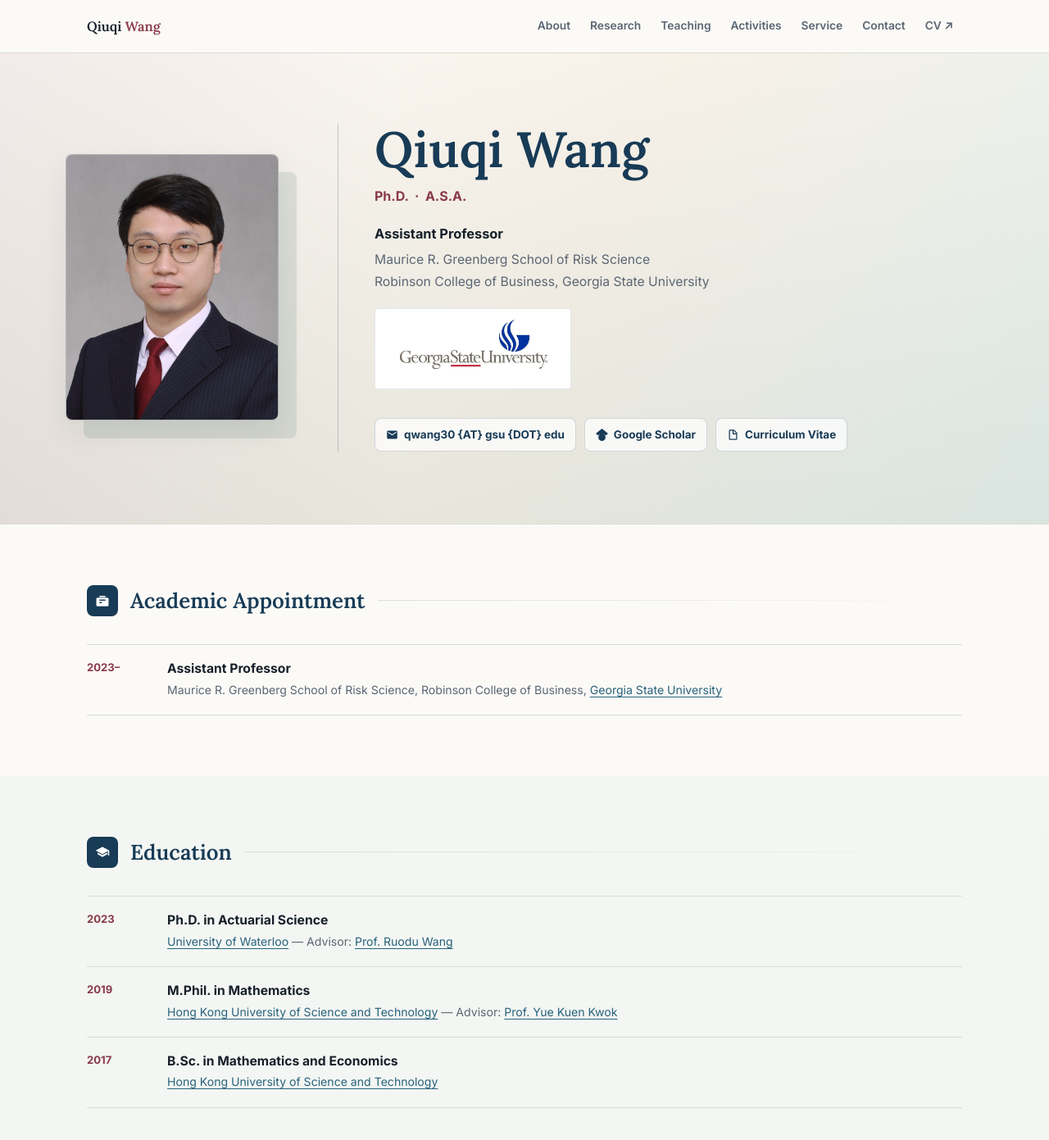
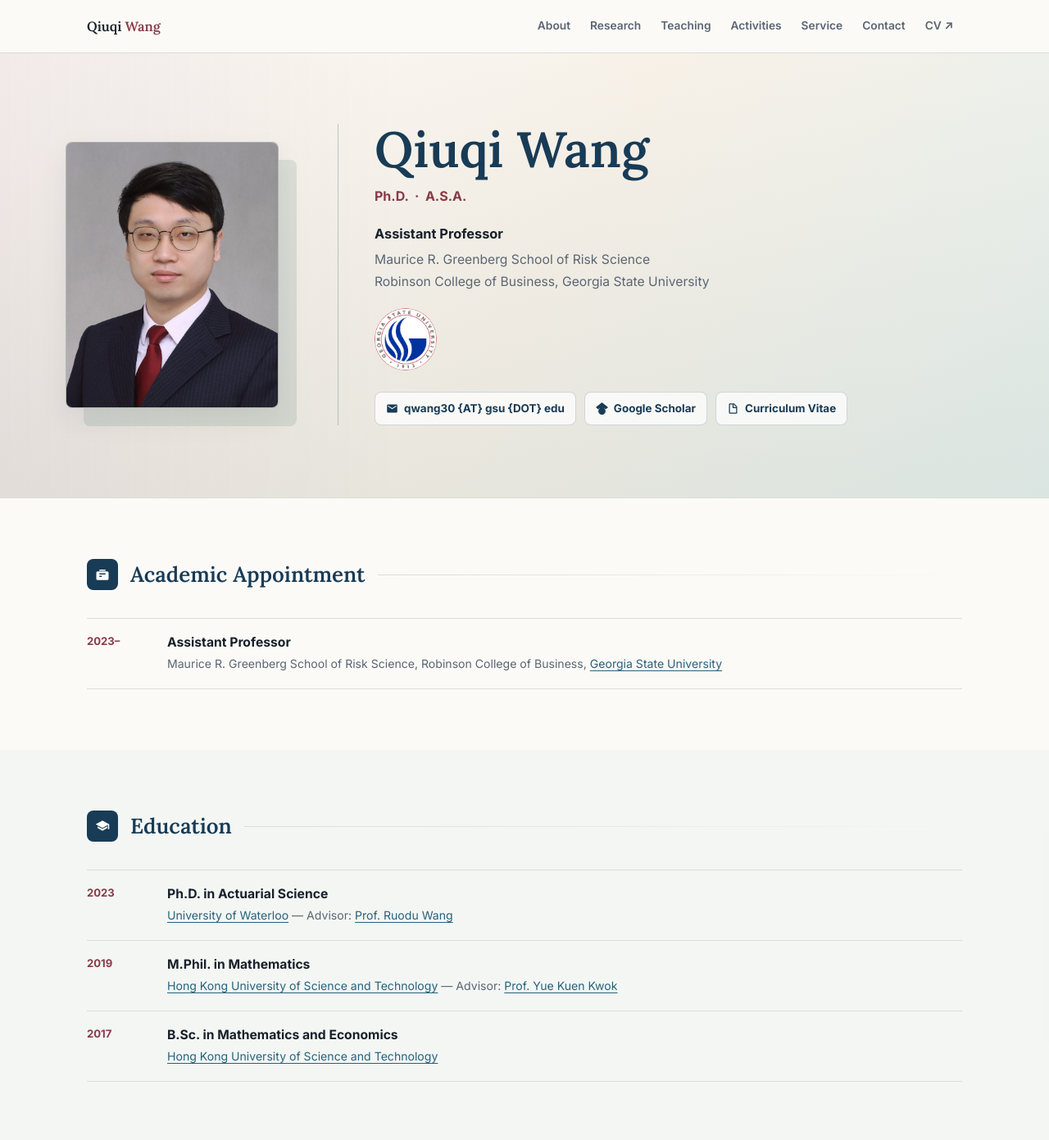
Before and after one commit to qwangan/qwangan.github.io, a Jekyll site: the page built from index.html, in a window 1280 px wide and 1400 px high. Shown: the top 1391 px of the window at 82% size. Built offline with Jekyll 4.4.1, drawn with Linux system fonts in a browser that asks for light colours.

Commit message:
Use circular Georgia State logo

```diff
--- a/assets/css/site.css
+++ b/assets/css/site.css
@@ -204,19 +204,12 @@
     }
 
     .hero-gsu-logo {
-      display: inline-block;
-      margin-bottom: 26px;
-      max-width: 240px;
-    }
-
-    .hero-gsu-logo img {
-      background: #fff;
-      border: 1px solid rgba(24, 59, 86, 0.12);
-      border-radius: 4px;
+      border-radius: 50%;
       display: block;
-      height: auto;
-      padding: 9px 12px;
-      width: 100%;
+      height: 76px;
+      margin: 0 0 26px;
+      object-fit: cover;
+      width: 76px;
     }
 
     .hero-links {
@@ -633,7 +626,7 @@
       }
 
       .hero-name { font-size: 2.45rem; }
-      .hero-gsu-logo { max-width: 220px; }
+      .hero-gsu-logo { margin-left: auto; margin-right: auto; }
       .hero-links { justify-content: center; }
       .hero-link { justify-content: center; }
 
--- a/index.html
+++ b/index.html
@@ -32,9 +32,7 @@
       <div class="hero-cred">{{ site.data.site.credentials }}</div>
       <div class="hero-position">{{ site.data.site.position }}</div>
       <div class="hero-institution">{{ site.data.site.institution_html }}</div>
-      <a class="hero-gsu-logo" href="https://www.gsu.edu/" target="_blank" rel="noopener" aria-label="Georgia State University">
-        <img src="{{ '/images/gsu-logo.jpg' | relative_url }}" alt="Georgia State University" width="793" height="293" decoding="async" />
-      </a>
+      <img class="hero-gsu-logo" src="{{ '/images/gsu-circle-logo.jpg' | relative_url }}" alt="Georgia State University" width="467" height="467" decoding="async" />
       <div class="hero-links">
         <span class="hero-link">
           <svg viewBox="0 0 24 24"><path d="M20 4H4a2 2 0 00-2 2v12a2 2 0 002 2h16a2 2 0 002-2V6a2 2 0 00-2-2zm0 4l-8 5-8-5V6l8 5 8-5v2z"/></svg>
```
Also changed, not shown: images/gsu-circle-logo.jpg (added), images/gsu-logo.jpg (deleted).
